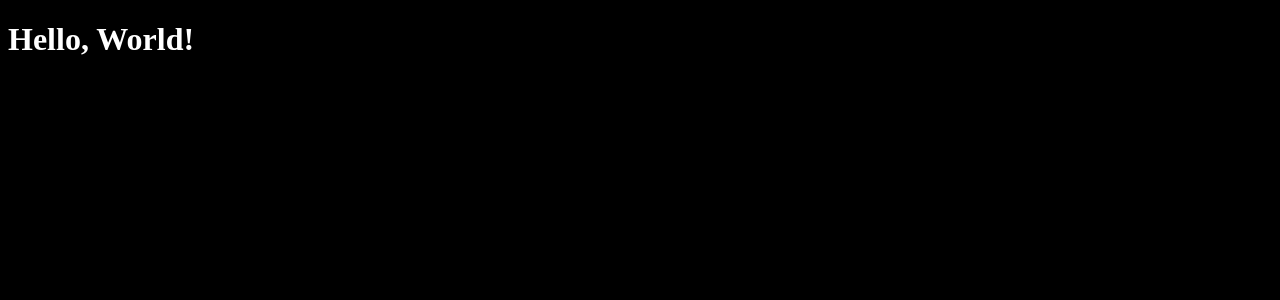
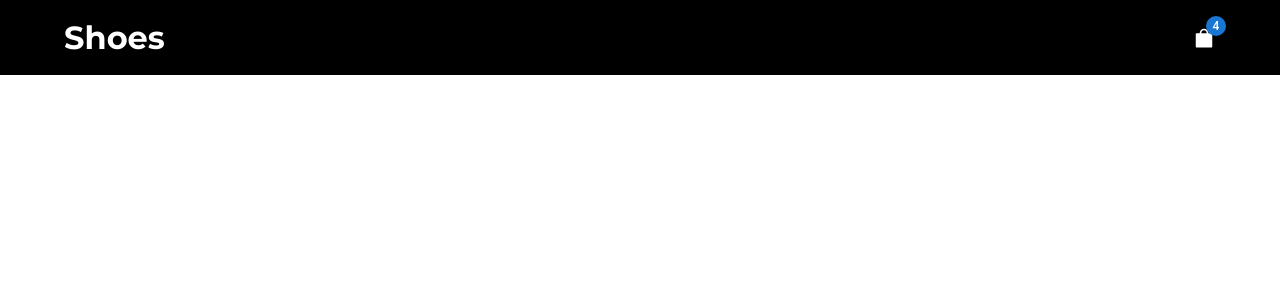
Before and after one commit to PauloBacelar/e-commerce-v3, a React (Create React App) app: page / in a window 1280 px wide. Shown: the top 300 px of the page. Built offline with nearby package versions, Linux system fonts and the light colour scheme.

Commit message:
Created Navbar component and styled it

```diff
--- a/package.json
+++ b/package.json
@@ -3,11 +3,15 @@
   "version": "0.1.0",
   "private": true,
   "dependencies": {
+    "@emotion/react": "^11.7.1",
+    "@emotion/styled": "^11.6.0",
+    "@mui/material": "^5.3.0",
     "@testing-library/jest-dom": "^5.16.1",
     "@testing-library/react": "^12.1.2",
     "@testing-library/user-event": "^13.5.0",
     "react": "^17.0.2",
     "react-dom": "^17.0.2",
+    "react-icons": "^4.3.1",
     "react-scripts": "5.0.0",
     "web-vitals": "^2.1.3"
   },
--- a/public/index.html
+++ b/public/index.html
@@ -1,6 +1,7 @@
 <!DOCTYPE html>
 <html lang="en">
   <head>
+    <!-- Meta -->
     <meta charset="utf-8" />
     <meta name="viewport" content="width=device-width, initial-scale=1" />
     <meta
@@ -8,6 +9,15 @@
       content="Web site created using create-react-app"
     />
 
+    <!-- Fonts -->
+    <link rel="preconnect" href="https://fonts.googleapis.com" />
+    <link rel="preconnect" href="https://fonts.gstatic.com" crossorigin />
+    <link
+      href="https://fonts.googleapis.com/css2?family=Montserrat:wght@300;400;500;600;700&display=swap"
+      rel="stylesheet"
+    />
+
+    <!-- Title -->
     <title>Shoes</title>
   </head>
   <body>
--- a/src/App.js
+++ b/src/App.js
@@ -1,10 +1,11 @@
 import React from "react";
+import { Navbar } from "./components";
 
 const App = () => {
   return (
-    <div>
-      <h1>Hello, World!</h1>
-    </div>
+    <>
+      <Navbar />
+    </>
   );
 };
 
--- /dev/null
+++ b/src/components/Navbar/Navbar.css
@@ -0,0 +1,24 @@
+.header {
+  background-color: #000;
+  height: 75px;
+}
+
+.header__content {
+  height: 100%;
+  display: flex;
+  align-items: center;
+  justify-content: space-between;
+  padding: 0.5em calc((100vw - 1200px) / 2);
+  margin: 0 24px;
+}
+
+.header__title {
+  color: #fff;
+}
+
+.header__badge {
+  width: 10px;
+  height: 10px;
+  border-radius: 50%;
+  background-color: #fff;
+}
--- /dev/null
+++ b/src/components/Navbar/Navbar.jsx
@@ -0,0 +1,23 @@
+import "./Navbar.css";
+import React from "react";
+import { AiFillShopping } from "react-icons/ai";
+import { Badge } from "@mui/material";
+
+const Navbar = () => {
+  return (
+    <header className="header">
+      <div className="header__content">
+        <h1 className="header__title">Shoes</h1>
+
+        <Badge badgeContent={4} color="primary">
+          <AiFillShopping
+            color="white"
+            style={{ fontSize: "24px", cursor: "pointer" }}
+          />
+        </Badge>
+      </div>
+    </header>
+  );
+};
+
+export default Navbar;
--- /dev/null
+++ b/src/components/index.js
@@ -0,0 +1 @@
+export { default as Navbar } from "./Navbar/Navbar";
--- /dev/null
+++ b/src/index.css
@@ -0,0 +1,9 @@
+* {
+  margin: 0;
+  padding: 0;
+  box-sizing: border-box;
+}
+
+body {
+  font-family: "Montserrat", sans-serif;
+}
--- a/src/index.js
+++ b/src/index.js
@@ -1,4 +1,4 @@
-import "./styles/css/main.css";
+import "./index.css";
 import React from "react";
 import ReactDOM from "react-dom";
 import App from "./App";
--- a/src/styles/css/main.css
+++ /dev/null
@@ -1,4 +0,0 @@
-body {
-  background-color: #000;
-  color: #fff;
-}
--- a/src/styles/main.scss
+++ /dev/null
@@ -1,6 +0,0 @@
-@import "./scss/variables";
-
-body {
-  background-color: $bodyColor;
-  color: #fff;
-}
--- a/src/styles/scss/_variables.scss
+++ /dev/null
@@ -1,2 +0,0 @@
-// Colors
-$bodyColor: #000;
```
Also changed, not shown: 1 other file (tests, documents, lock files or other folders).
